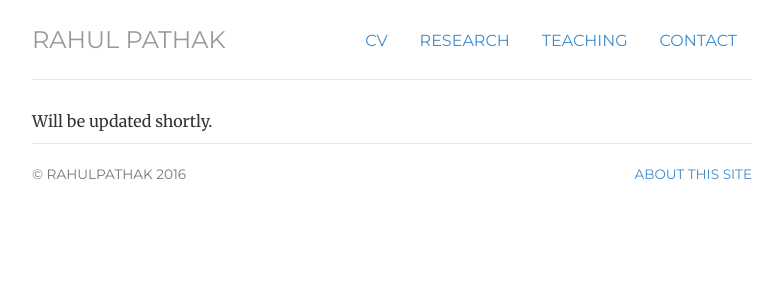
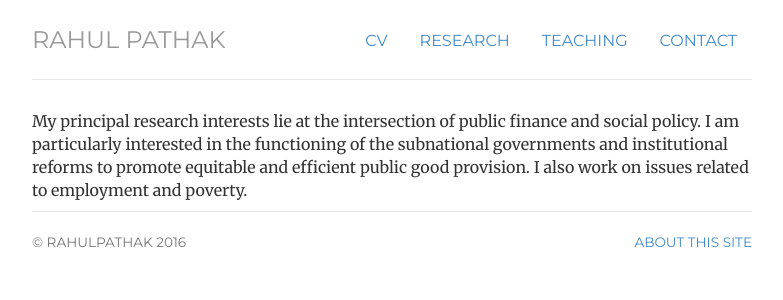
Before and after one commit to pathak-rahul/pathak-rahul.github.io, a Jekyll site: the page built from research/index.html, in a window 1280 px wide. Shown: the top 300 px of the page, without its empty margins (248-1031 px from the left). Built offline with Jekyll 4.4.1, drawn with Linux system fonts in a browser that asks for light colours.

Commit message:
Update index.html

```diff
--- a/research/index.html
+++ b/research/index.html
@@ -5,7 +5,7 @@ title: teaching
 <div class="research">
 
 
-	<p> Will be updated shortly. </p>
+	<p> My principal research interests lie at the intersection of public finance and social policy. I am particularly interested in the functioning of the subnational governments and institutional reforms to promote equitable and efficient public good provision. I also work on issues related to employment and poverty.  </p>
 
 
 	</ul>
```
